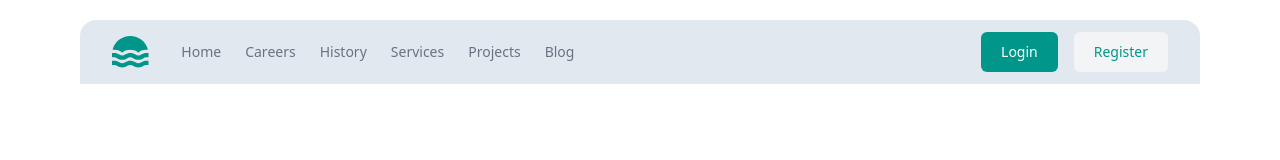
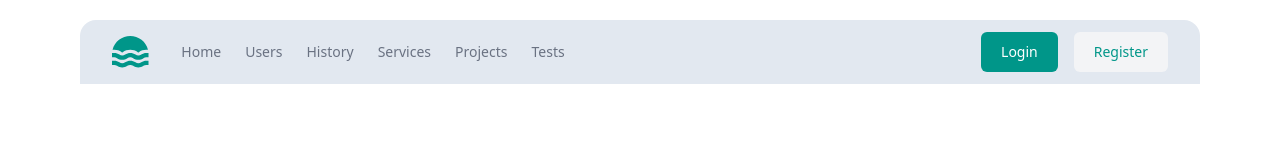
Before and after one commit to aungNyeinChan93/next_tuto_02, a Next.js app: page / in a window 1280 px wide. Shown: the top 160 px of the page. Built offline with nearby package versions, Linux system fonts and the light colour scheme.

Commit message:
server side data fetch

```diff
--- a/app/components/share/Navbar.tsx
+++ b/app/components/share/Navbar.tsx
@@ -34,13 +34,13 @@ const Navbar = () => {
                 </li>
 
                 <li>
-                  <a
+                  <Link
                     className="text-gray-500 transition hover:text-gray-500/75"
-                    href="#"
+                    href="/users"
                   >
                     {" "}
-                    Careers{" "}
-                  </a>
+                    Users{" "}
+                  </Link>
                 </li>
 
                 <li>
@@ -74,13 +74,12 @@ const Navbar = () => {
                 </li>
 
                 <li>
-                  <a
+                  <Link
                     className="text-gray-500 transition hover:text-gray-500/75"
-                    href="#"
+                    href="/tests"
                   >
-                    {" "}
-                    Blog{" "}
-                  </a>
+                    {" Tests"}
+                  </Link>
                 </li>
               </ul>
             </nav>
--- /dev/null
+++ b/app/components/tests/TestDataFetch.tsx
@@ -0,0 +1,35 @@
+import React from "react";
+
+interface Todo {
+  id: number;
+  todo: string;
+  completed: boolean;
+  userId: number;
+}
+
+const TestDataFetch = async () => {
+  const data = await fetch(`https://dummyjson.com/todos`);
+  const { todos } = await data.json();
+  return (
+    <React.Fragment>
+      <section className="w-full mx-auto my-2">
+        <p className="text-2xl font-bold inline-block  p-2 bg-gradient-to-r from-red-300 via-indigo-500 to-green-500 text-transparent bg-clip-text">
+          Server side data fetching Test
+        </p>
+        <ul className="grid grid-cols-3 gap-4">
+          {todos &&
+            todos.map((todo: Todo) => (
+              <li
+                className="p-4 text-base bg-slate-200 rounded-2xl"
+                key={todo.id}
+              >
+                {todo.todo}
+              </li>
+            ))}
+        </ul>
+      </section>
+    </React.Fragment>
+  );
+};
+
+export default TestDataFetch;
--- /dev/null
+++ b/app/tests/page.tsx
@@ -0,0 +1,14 @@
+import React from "react";
+import TestDataFetch from "../components/tests/TestDataFetch";
+
+const Tests = () => {
+  return (
+    <React.Fragment>
+      <section>
+        <TestDataFetch />
+      </section>
+    </React.Fragment>
+  );
+};
+
+export default Tests;
```
